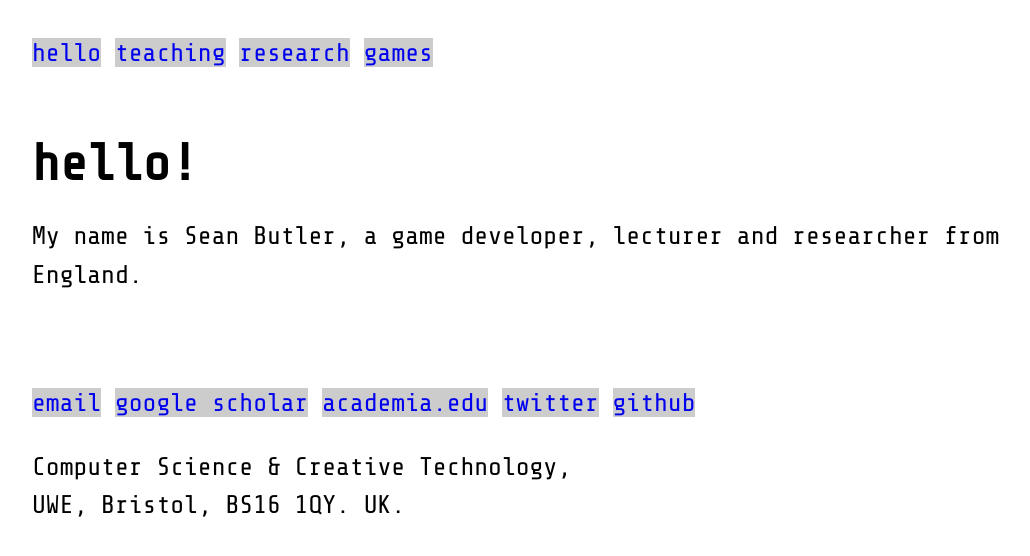
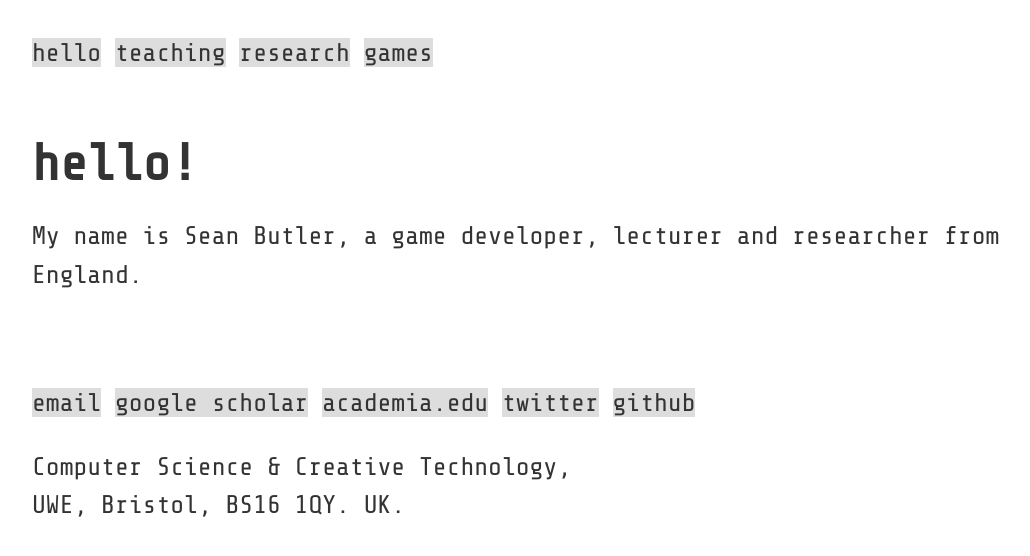
Before and after one commit to seanbutler/www.seanbutler.net, a Jekyll site: the page built from index.html, in a window 1280 px wide. Shown: the top 556 px of the page, without its empty margins (104-1134 px from the left). Built offline with Jekyll 4.4.1, drawn with Linux system fonts in a browser that asks for light colours.

Commit message:
MORE SUBTLE!

```diff
--- a/css/main.css
+++ b/css/main.css
@@ -1,8 +1,8 @@
 html {
     margin: 2vw 10vw 2vw 10vw;
     font-family: 'Share Tech Mono', monospace;
-    /*background-color: #444;
-    color: #DDD;*/
+
+    color: #333;
 
     font-weight: lighter;
     line-height: 3vw;
@@ -12,6 +12,7 @@ body {
   font-weight: 100;
   line-height: 3vw;
   font-size: 2vw;
+
 }
 
 h1, h2, h3 {
@@ -22,13 +23,16 @@ h1, h2, h3 {
 h4, h5, h6 {
     /*font-weight: bold;
     font-size: 2.5vw;*/
+
+
 }
 
 a {
     /*border-radius: 2vw;
     padding: 0.25vw 1vw 0.25vw 1vw ;
     border: 0.15vw solid #777;*/
-    background-color: #CCC;
+    background-color: #DDD;
+    color: #333;
     text-decoration: none;
 }
 
@@ -38,6 +42,8 @@ a[href]:hover {
     border: 0.15vw solid orange;
     color: #444;*/
     background-color: orange;
+    color: #333;
+
     text-decoration: none;
 }
 
@@ -45,8 +51,9 @@ a[href]:active {
     /*border-radius: 2vw;
     padding: 0.25vw 1vw 0.25vw 1vw ;
     border: 0.15vw solid #DDD;*/
-    color: orange;
     text-decoration: none;
+    color: #333;
+
 }
 
 
```
